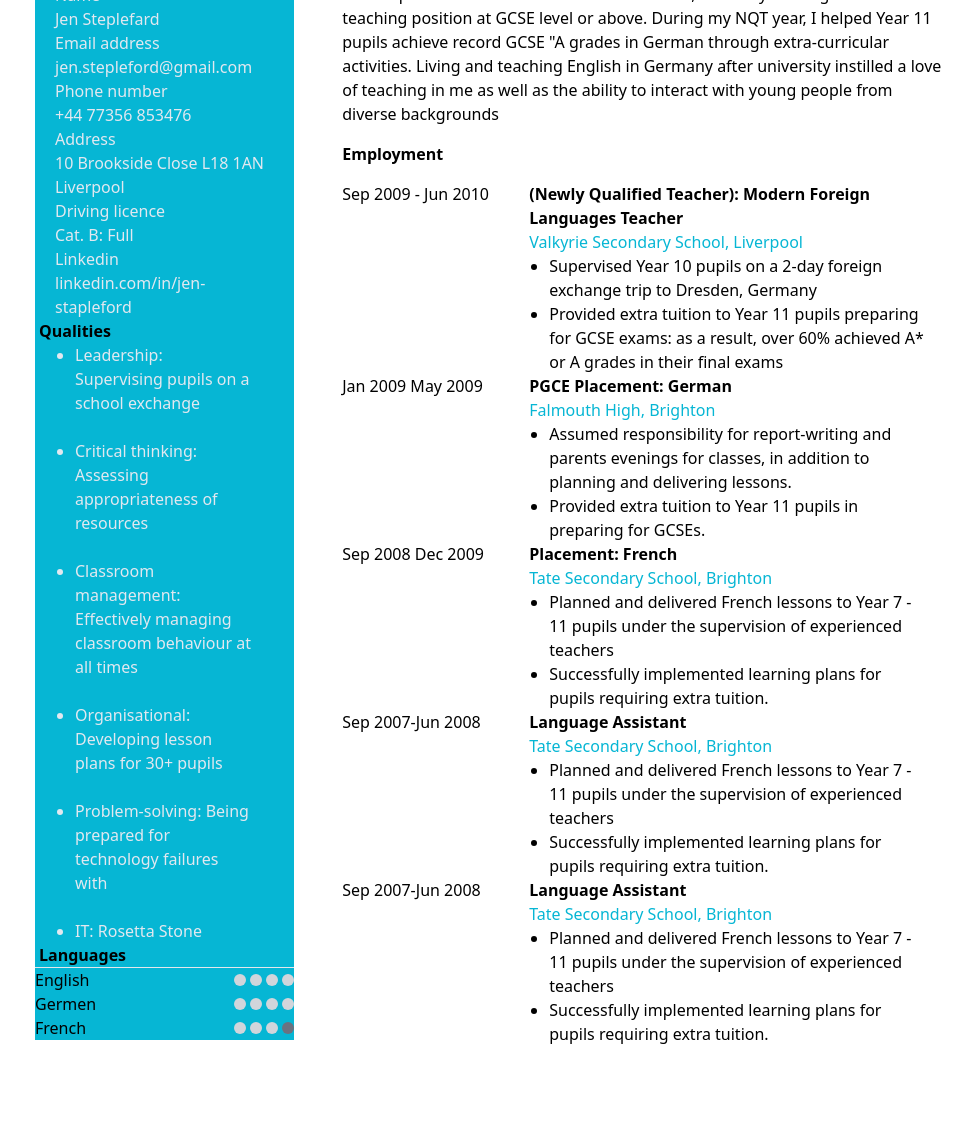
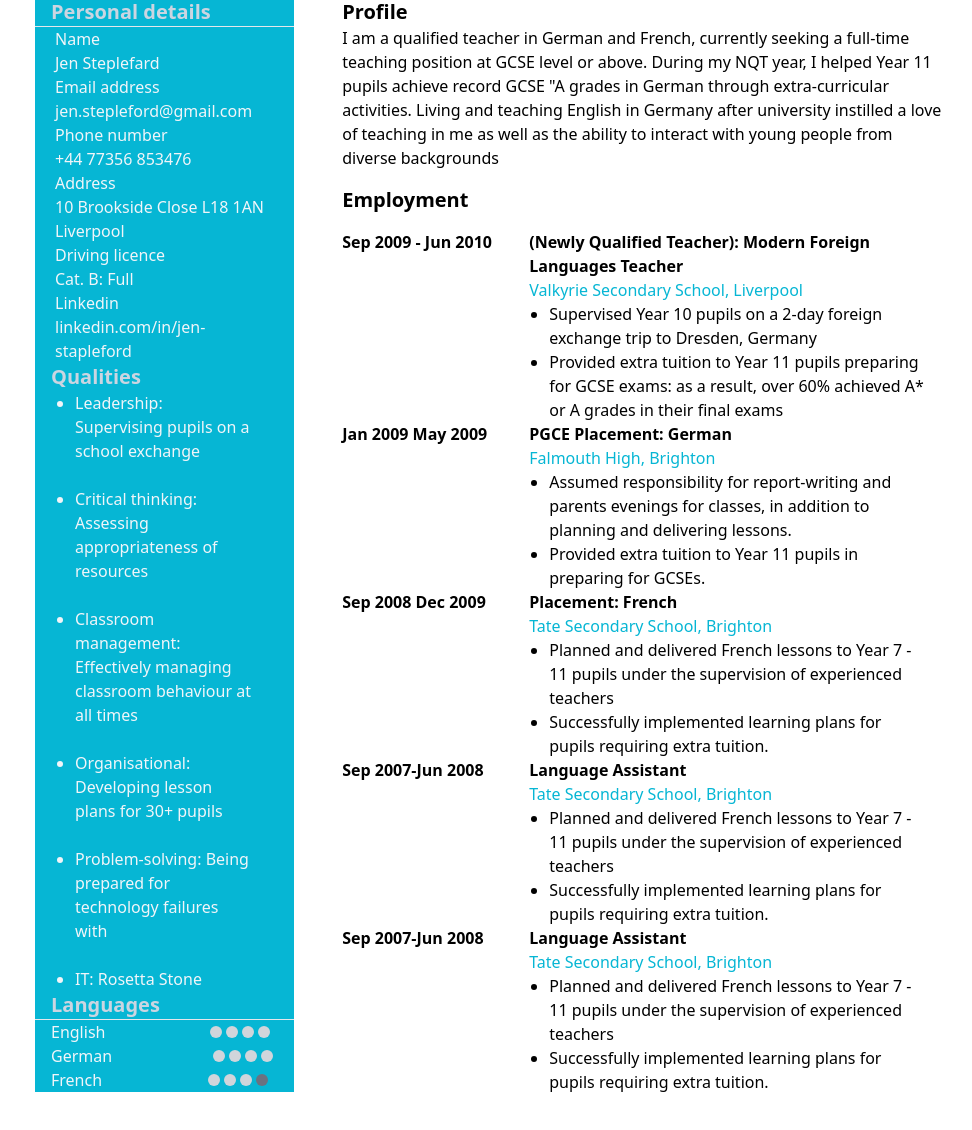
Before and after one commit to jahanzaib2353/Tailwind-resume-template, a plain HTML site: page index.html in a window 1280 px wide. Shown: the part 186-1316 px from the top of the page, without its empty margins (169-1141 px from the left). Before the commit the page ends 1268 px from the top, so only its background shows below. Drawn offline with nearby package versions, Linux system fonts and the light colour scheme.

Commit message:
Update index.html

```diff
--- a/index.html
+++ b/index.html
@@ -12,11 +12,11 @@
 <body>
     <div class="mx-auto p-9 max-w-screen-lg font-sans">
     <div class="bg-cyan-500 w-64 h-20 border mx-10 "></div>
-    <h1 class="text-xl bg-white-white  bold mx-10">Jen stepleford</h1>
+    <h1 class="text-3xl font-extrabold bg-white-white  my-4 mx-10">Jen stepleford</h1>
     <div class="flex space-x-2">
     <div class="bg-cyan-500 w-[30%] h-[50%] mx-10">
-        <h2 class="medm font-semibold indent-1">Personal details</h2><hr>
-        <section class="details mx-5 text-slate-200 ">
+        <h2 class="medm text-xl font-semibold indent-4 text-slate-300">Personal details</h2><hr>
+        <section class="details mx-5 text-slate-100 ">
                 <article>Name</article>
                 <p>Jen Steplefard</p>
                 <article>Email address</article>
@@ -30,8 +30,8 @@
                 <article>Linkedin</article>
                 <p>linkedin.com/in/jen-stapleford</p>
         </section>
-                <h2 class=" indent-1 text-black font-semibold">Qualities</h2>
-                <ul class="list-disc text-slate-200 mx-10">
+                <h2 class=" indent-4 text-xl text-slate-300 font-semibold">Qualities</h2>
+                <ul class="list-disc text-slate-100 mx-10">
                     <li>Leadership: Supervising pupils on a school exchange</li><br>
                     <li>Critical thinking: Assessing appropriateness of resources</li><br>
                     <li>Classroom management: Effectively managing classroom behaviour at all times</li><br>
@@ -40,36 +40,39 @@
                     <li>IT: Rosetta Stone</li>
                 </ul>
 
-                <h2 class="medm font-semibold indent-1" >Languages</h2>
+                <h2 class="medm text-xl text-slate-300 font-semibold indent-4" >Languages</h2>
                 <hr>
 
-                <div class="flex space-x-2 justify-between items-center">
+                <div class="flex justify-between items-center">
                   <div>
-                      <span class="mr-20 flex end-1">English</span>
+                    <span class="mr-20 flex end-1 text-slate-100 indent-4">English</span>
                   </div>
                   <div class="flex space-x-1">
-                      <span class="dots w-3 h-3 rounded-full bg-gray-300 "></span>
-                      <span class="dots w-3 h-3 rounded-full bg-gray-300"></span>
-                      <span class="dots w-3 h-3 rounded-full bg-gray-300"></span>
-                      <span class="dots w-3 h-3 rounded-full bg-gray-300"></span>
-                  </div>
-              </div>
-
-              <div class="flex space-x-2 justify-between items-center">
-                <div>
-                    <span class="mr-20 flex end-1">Germen</span>
-                </div>
-                <div class="flex space-x-1">
                     <span class="dots w-3 h-3 rounded-full bg-gray-300"></span>
                     <span class="dots w-3 h-3 rounded-full bg-gray-300"></span>
                     <span class="dots w-3 h-3 rounded-full bg-gray-300"></span>
                     <span class="dots w-3 h-3 rounded-full bg-gray-300"></span>
+                  </div>
+                  <div class="ml-0"></div>
                 </div>
-            </div>
+
+
+                <div class="flex justify-between items-center">
+                  <div>
+                    <span class="mr-20 flex end-1 text-slate-100 indent-4">German</span>
+                  </div>
+                  <div class="flex space-x-1">
+                    <span class="dots w-3 h-3 rounded-full bg-gray-300"></span>
+                    <span class="dots w-3 h-3 rounded-full bg-gray-300"></span>
+                    <span class="dots w-3 h-3 rounded-full bg-gray-300"></span>
+                    <span class="dots w-3 h-3 rounded-full bg-gray-300"></span>
+                  </div>
+                  <div class="ml-0"></div>
+                </div>
 
             <div class="flex space-x-2 justify-between items-center">
               <div>
-                  <span class="mr-20 flex end-1">French</span>
+                  <span class="mr-20 flex end-1 text-slate-100 indent-4">French</span>
               </div>
               <div class="flex space-x-1">
                   <span class="dots w-3 h-3 rounded-full bg-gray-300 "></span>
@@ -77,6 +80,7 @@
                   <span class="dots w-3 h-3 rounded-full bg-gray-300"></span>
                   <span class="dots w-3 h-3 rounded-full bg-gray-500"></span>
               </div>
+              <div class="ml-0"></div>
           </div>
 
 
@@ -87,16 +91,16 @@
     <div class="history w-[70%] h-[50%]">
         <div class="Profile">
                 <section class="skills w-68">
-                    <h1 class="font-semibold">Profile</h1>
+                    <h1 class="font-bold text-xl">Profile</h1>
                     <p> I am a qualified teacher in German and French, currently seeking a full-time teaching position at GCSE level or above. During my  NQT year, I helped Year 11 pupils achieve record GCSE "A grades in German through extra-curricular activities. Living and teaching  English in Germany after university instilled a love of teaching in me as well as the ability to interact with young people from  diverse backgrounds</p>
 
 
-                    <h2 class="font-semibold my-4">Employment</h2>
+                    <h2 class="font-bold my-4 text-xl">Employment</h2>
                <section >
 
                    <section class="Employment flex space-x-2">
                    <section class="left-sec w-[30%]">
-                        <h4 >Sep 2009 - Jun 2010</h4>
+                        <h4 class="font-bold">Sep 2009 - Jun 2010</h4>
                      </section>
                      <section class="right-sec w-[70%]">
                         <article><strong>(Newly Qualified Teacher): Modern Foreign Languages Teacher</strong></article>
@@ -111,7 +115,7 @@
          <section class="Employment flex space-x-2 ">
          <section class="left-sec w-[30%]">
 
-                   <h4>Jan 2009 May 2009 </h4>
+                   <h4 class="font-bold">Jan 2009 May 2009 </h4>
                    </section>
                    <section class="right-sec w-[70%]">
                    <article ><strong>PGCE Placement: German</strong></article>
@@ -126,7 +130,7 @@
 
        <section class="Employment flex space-x-2 ">
        <section class="left-sec w-[30%]">
-                   <h4>Sep 2008 Dec 2009 </h4>
+                   <h4 class="font-bold">Sep 2008 Dec 2009 </h4>
                    </section>
                    <section class="right-sec w-[70%]">
                    <article><strong> Placement: French</strong></article>
@@ -143,7 +147,7 @@
                <section class="Employment flex space-x-2">
                 <section class="left-sec w-[30%]">
 
-                   <h4 >Sep 2007-Jun 2008 </h4>
+                   <h4 class="font-bold" >Sep 2007-Jun 2008 </h4>
                </section>
                <section class="right-sec w-[70%]">
 
@@ -160,7 +164,7 @@
                    <section class="Employment flex space-x-2">
                    <section class="left-sec w-[30%]">
 
-                   <h4>Sep 2007-Jun 2008 </h4>
+                   <h4 class="font-bold">Sep 2007-Jun 2008 </h4>
                    </section>
                    <section class="right-sec w-[70%]">
 
```
